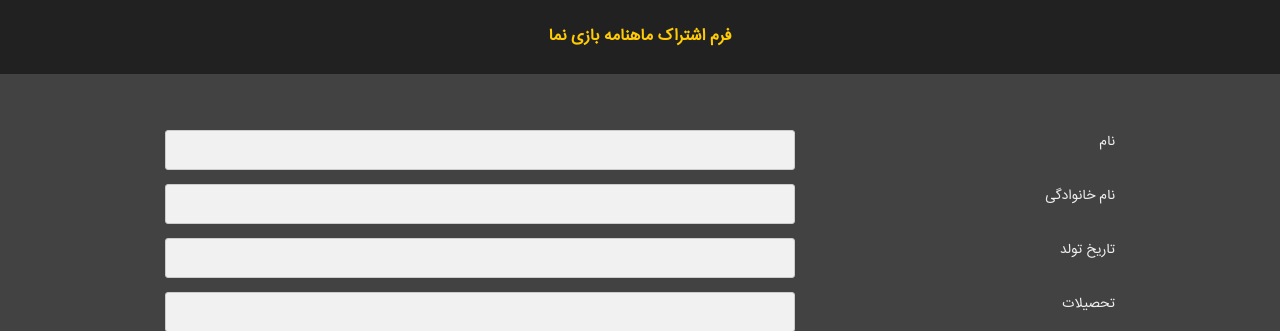
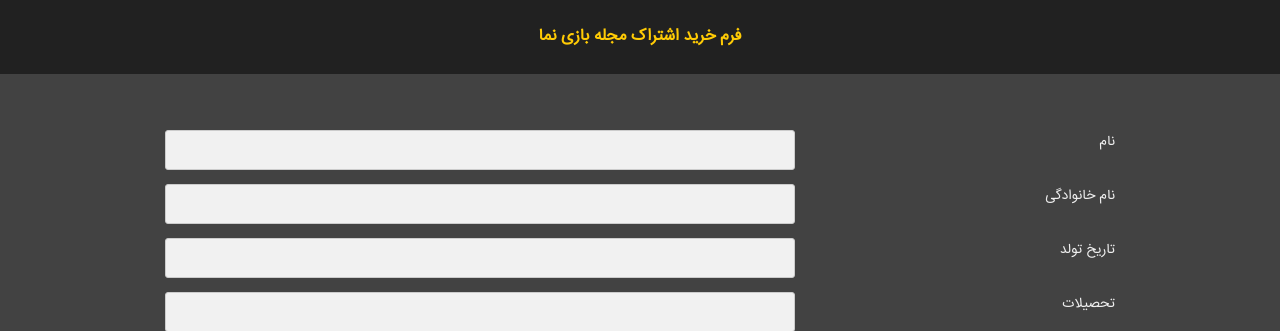
Before and after one commit to arashsa07/bazinama_subs, a Django app: page / in a window 1280 px wide. Shown: the top 331 px of the page. Run offline with Django 3.2, Linux system fonts and the light colour scheme; parts of the project's set-up code (start-up, migrations or seed data) failed here and were passed over.

Commit message:
change title.

```diff
--- a/templates/subscription/apply.html
+++ b/templates/subscription/apply.html
@@ -21,7 +21,7 @@
 </head>
 <body>
     <div class="form-title">
-        <h3>فرم اشتراک ماهنامه بازی نما</h3>
+        <h3>فرم خرید اشتراک مجله بازی نما</h3>
     </div>
 
     <div class="form-body">
--- a/templates/subscription/result.html
+++ b/templates/subscription/result.html
@@ -20,7 +20,7 @@
 
 <body>
 <div class="form-title">
-    <h3>اشتراک در مجله بازی نما</h3>
+    <h3>فرم خرید اشتراک مجله بازی نما</h3>
 </div>
 <div class="form-body">
     {% if status %}
```
